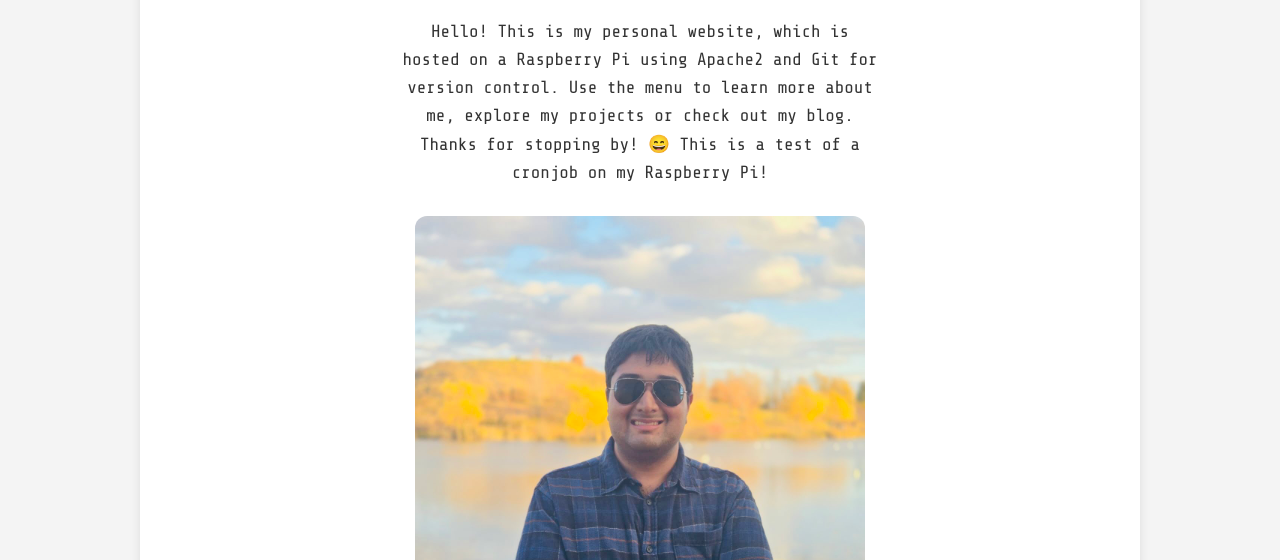
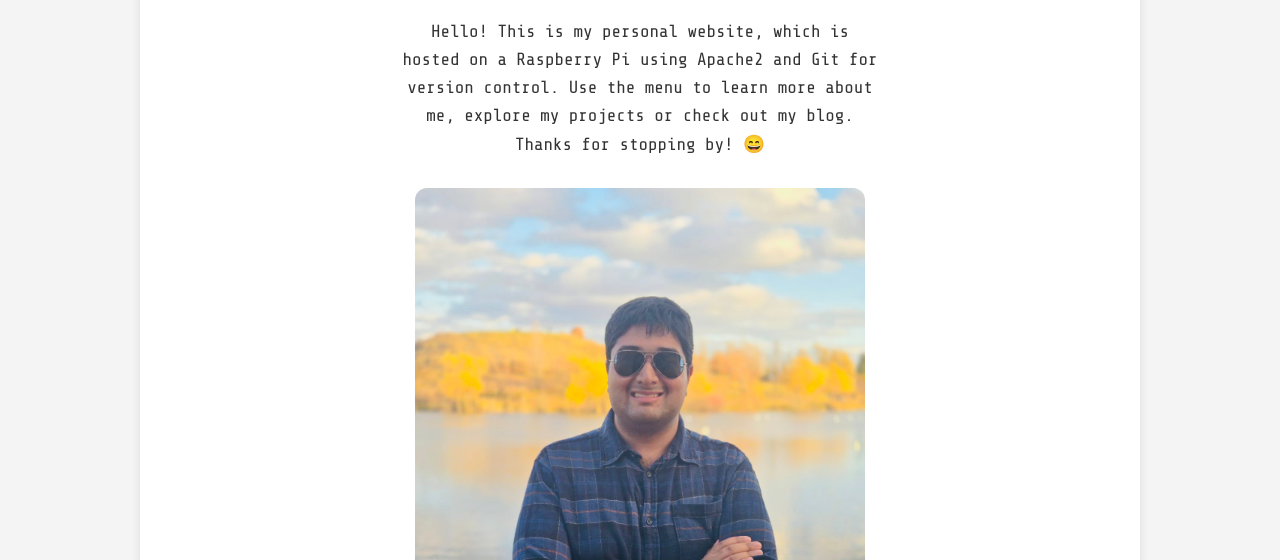
Before and after one commit to jawad-rizwan/jawadrizwan.com, a plain HTML site: page index.html in a window 1280 px wide. Shown: the part 240-800 px from the top of the page. Drawn offline with nearby package versions, Linux system fonts and the light colour scheme.

Commit message:
Removed cronjob test message

```diff
--- a/index.html
+++ b/index.html
@@ -28,7 +28,7 @@
       <h1>Welcome to My Website!</h1>
       <p>Hello! This is my personal website, which is hosted on a Raspberry Pi using Apache2 and Git for version control.
         Use the menu to learn more about me, explore my projects or check out my blog.
-        Thanks for stopping by! 😄 This is a test of a cronjob on my Raspberry Pi!
+        Thanks for stopping by! 😄
       </p>
 
       <img src="homepage-photo.jpg" alt="Photo of Me" class="homepage-photo" />
```
